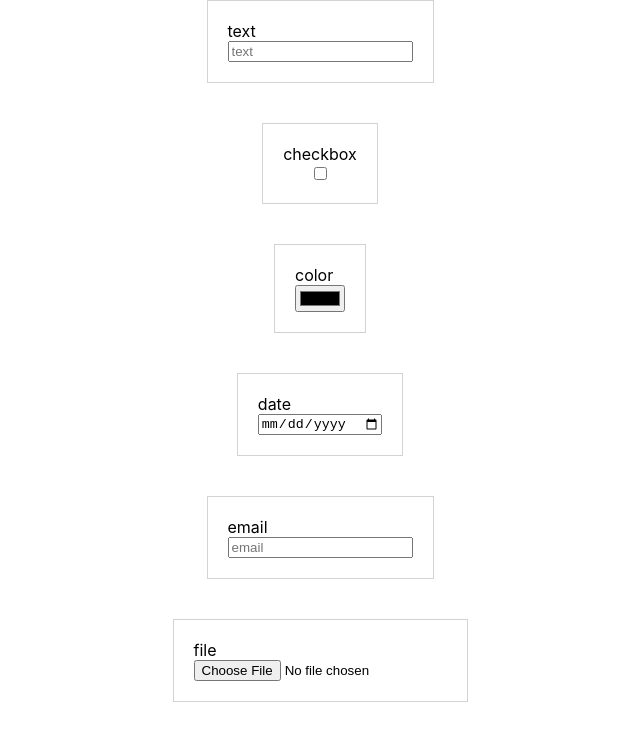
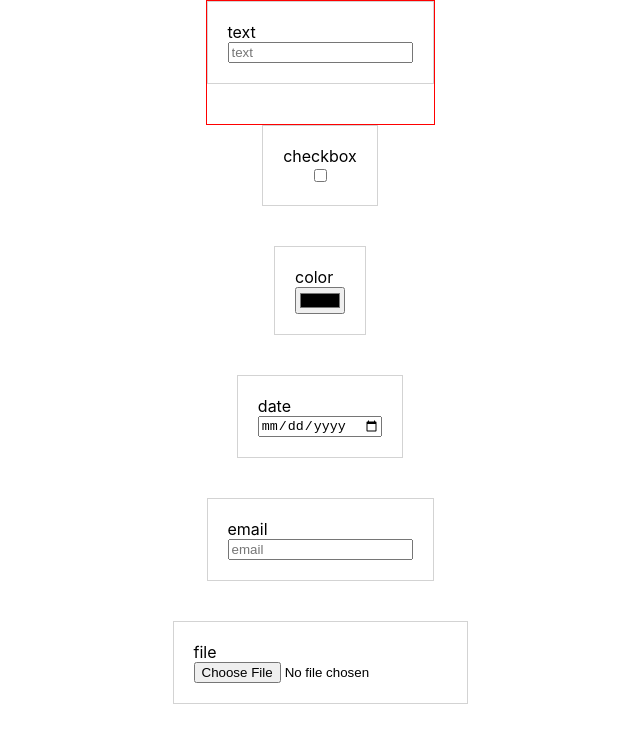
Before and after one commit to vpvnguyen/react-scroll-into-view, a React (Create React App) app in the folder vpvnguyen/: page / in a window 1280 px wide. Shown: the top 740 px of the page, without its empty margins (320-960 px from the left). Built offline with nearby package versions, Linux system fonts and the light colour scheme.

Commit message:
test for specific devices, otherwise default to all devices

```diff
--- a/vpvnguyen/src/App.js
+++ b/vpvnguyen/src/App.js
@@ -1,7 +1,5 @@
 import React from "react";
 import "./App.css";
-
-// https://developer.mozilla.org/en-US/docs/Web/API/Element/scrollIntoView
 
 const arr = [1, 2, 3, 4, 5, 6, 7, 8, 9, 10];
 const InputText = ({ name }) => {
@@ -13,27 +11,28 @@ const InputText = ({ name }) => {
   );
 };
 
-const ScrollIntoViewOnFocus = ({
+const ScrollToElementOnFocus = ({
   children,
-  behavior = "auto", // smooth
-  block = "center",
-  inline = "nearest", // center
+  behavior = "smooth", // auto
+  offsetTop = 0,
+  specificDevices = [], // default all devices
 }) => {
   const ref = React.useRef(null);
 
-  console.log(window.navigator.userAgent);
+  const trimmedDevices = specificDevices.map((device) => device.trim());
+  const devicesRegex = new RegExp(trimmedDevices.join("|"), "i");
 
   return (
     <div
       style={{ border: "1px solid red" }}
       ref={ref}
       onFocus={(e) => {
-        ref.current.scrollIntoView(behavior, block, inline);
-        // window.scrollTo({
-        //   top: 100,
-        //   left: 100,
-        //   behavior: "smooth",
-        // });
+        if (devicesRegex.test(window.navigator.userAgent)) {
+          window.scrollTo({
+            behavior,
+            top: ref.current.offsetTop - offsetTop,
+          });
+        }
       }}
     >
       {children}
@@ -54,10 +53,12 @@ function App() {
         alignItems: "center",
       }}
     >
-      <div className="border">
-        <label htmlFor="text">text</label>
-        <input placeholder="text" type="text" name="text" id="text" />
-      </div>
+      <ScrollToElementOnFocus>
+        <div className="border">
+          <label htmlFor="text">text</label>
+          <input placeholder="text" type="text" name="text" id="text" />
+        </div>
+      </ScrollToElementOnFocus>
       <div className="border">
         <label htmlFor="checkbox">checkbox</label>
         <input
@@ -148,9 +149,9 @@ function App() {
         <input placeholder="week" type="week" name="week" id="week" />
       </div>
       {arr.map((item, index) => (
-        <ScrollIntoViewOnFocus behavior="smooth">
+        <ScrollToElementOnFocus behavior="smooth">
           <InputText name={`text-${index}`} />
-        </ScrollIntoViewOnFocus>
+        </ScrollToElementOnFocus>
       ))}
     </div>
   );
```
